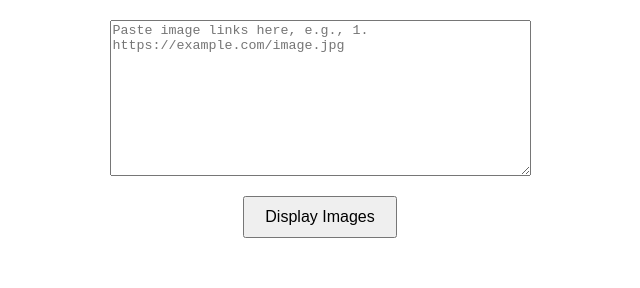
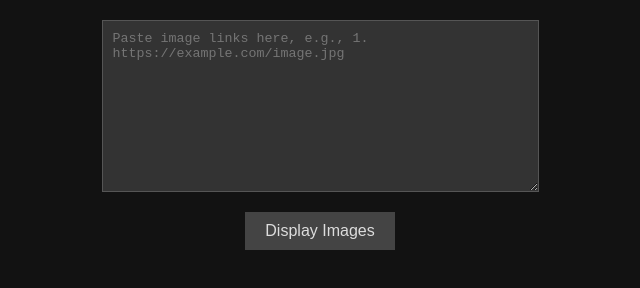
Before and after one commit to camiska/mudae-gallery, a plain HTML site: page index.html in a window 1280 px wide. Shown: the whole page, without its empty margins (320-960 px from the left). Drawn offline with Linux system fonts and the light colour scheme.

Commit message:
styles.css

```diff
--- a/styles.css
+++ b/styles.css
@@ -1,4 +1,6 @@
 body {
+    background-color: #121212; /* Dark background */
+    color: #e0e0e0; /* Light text */
     display: flex;
     flex-direction: column;
     align-items: center;
@@ -8,14 +10,26 @@ body {
 }
 
 textarea {
+    background-color: #333; /* Darker element background */
+    color: #fff; /* White text */
+    border: 1px solid #555; /* Slightly lighter border for contrast */
     margin-bottom: 20px;
+    padding: 10px;
 }
 
 #displayButton {
+    background-color: #444; /* Dark button background */
+    color: #ddd; /* Light button text */
+    border: none;
     margin-bottom: 20px;
     padding: 10px 20px;
     font-size: 16px;
     cursor: pointer;
+    transition: background-color 0.3s; /* Smooth transition for hover effect */
+}
+
+#displayButton:hover {
+    background-color: #555; /* Lighter background on hover */
 }
 
 .gallery {
@@ -34,6 +48,7 @@ textarea {
     max-width: 300px;
     height: auto;
     border-radius: 8px;
+    border: 2px solid #333; /* Dark border for images */
 }
 
 p {
```
